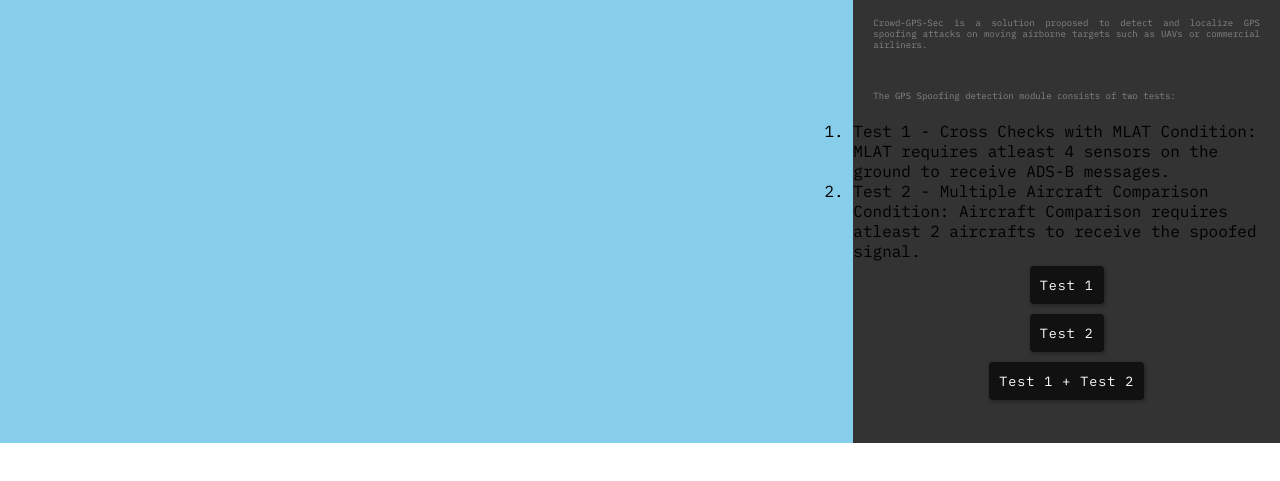
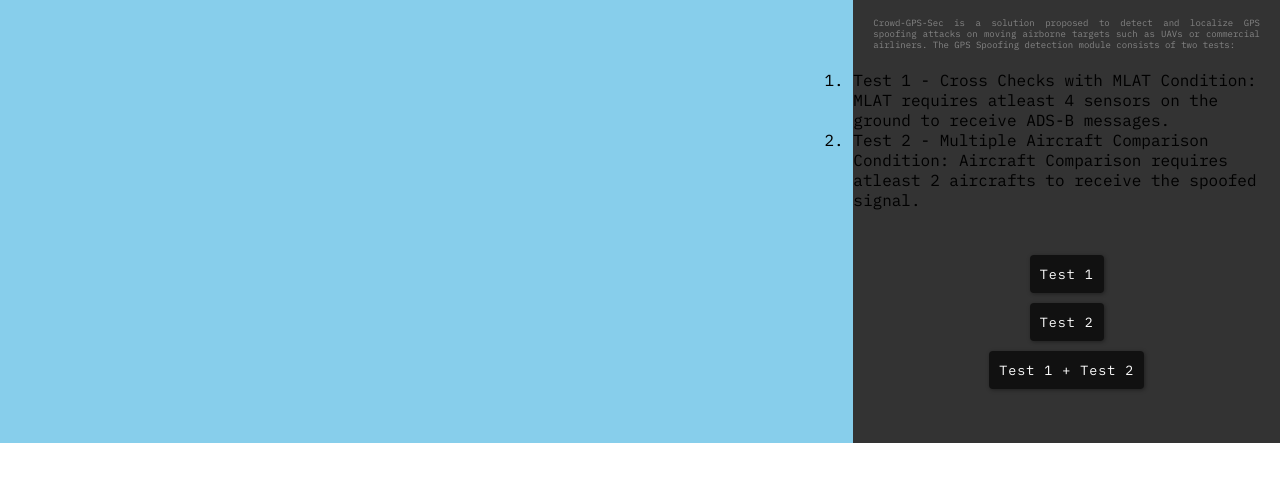
Before and after one commit to labeeba/crowd-gps-sec-website, a plain HTML site: page index.html in a window 1280 px wide. Shown: the part 37-518 px from the top of the page. Drawn offline with nearby package versions, Linux system fonts and the light colour scheme; a script that the page names is missing.

Commit message:
Update index.html

```diff
--- a/index.html
+++ b/index.html
@@ -15,12 +15,13 @@
     <div class="sidebar">
       <h3 align="center">Crowd-GPS-Sec</h3>
       <p>Crowd-GPS-Sec is a solution proposed to detect and localize GPS spoofing attacks on moving airborne targets such as UAVs or commercial airliners.
-        </p>
-       <p>The GPS Spoofing detection module consists of two tests: </p>
+
+       The GPS Spoofing detection module consists of two tests:
        <ol>
 <li> Test 1 - Cross Checks with MLAT Condition: MLAT requires atleast 4 sensors on the ground to receive ADS-B messages. </li>
 <li>Test 2 - Multiple Aircraft Comparison Condition: Aircraft Comparison requires atleast 2 aircrafts to receive the spoofed signal.</li>
         </ol>
+        </p>
       <div id="button_holder">
         <button class="cmap" id="scatter_test1">Test 1</button>
         <button class="cmap" id="heatmap_test2">Test 2</button>
```
